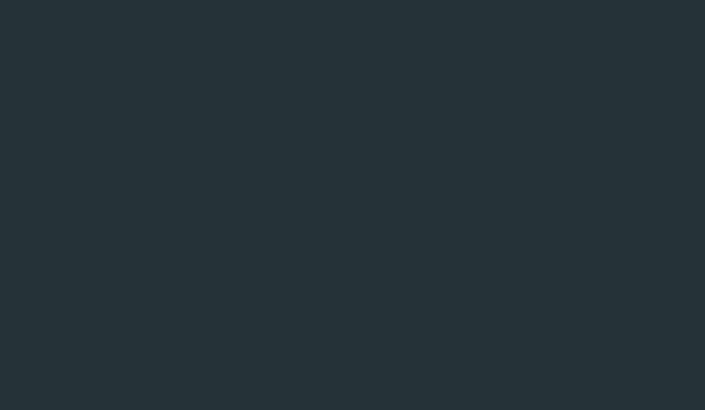
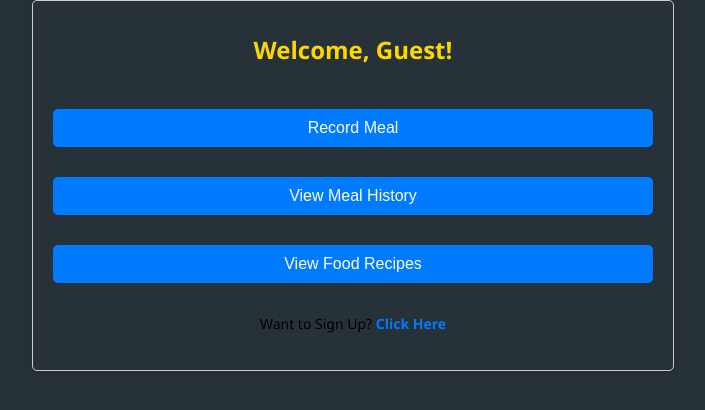
Before and after one commit to howyin/MySmartFoodChoice-React, a React (Vite) app: page /Guest in a window 1280 px wide. Shown: the top 410 px of the page, without its empty margins (287-992 px from the left). Built offline with nearby package versions, Linux system fonts and the light colour scheme.

Commit message:
Added Buttons for guests and css styling
Added record meals, view meal history and view food recipes

```diff
--- a/src/Pages/Guest.css
+++ b/src/Pages/Guest.css
@@ -0,0 +1,43 @@
+.guest-container {
+    max-width: 600px;
+    margin: auto;
+    text-align: center;
+    padding: 20px;
+    border: 1px solid #ccc;
+    border-radius: 5px;
+    box-shadow: 0 0 10px rgba(0, 0, 0, 0.1);
+  }
+
+  .guest-buttons {
+    margin-top: 20px;
+  }
+
+  .guest-buttons button {
+    margin-right: 10px;
+    padding: 10px 20px;
+    font-size: 16px;
+    background-color: #007bff;
+    color: #fff;
+    border: none;
+    border-radius: 5px;
+    cursor: pointer;
+    transition: background-color 0.3s ease;
+  }
+
+  .guest-buttons button:hover {
+    background-color: #0056b3;
+  }
+
+  .signup-link {
+    margin-top: 20px;
+    font-size: 14px;
+  }
+
+  .signup-link a {
+    color: #007bff;
+    text-decoration: none;
+  }
+
+  .signup-link a:hover {
+    text-decoration: underline;
+  }
--- a/src/Pages/Guest.jsx
+++ b/src/Pages/Guest.jsx
@@ -1,8 +1,19 @@
 import React from 'react';
+import { Link } from 'react-router-dom';
 import './Guest.css';
 
 function Guest() {
-  return <></>; // Empty JSX element
+  return (
+    <div className="guest-container">
+      <h2>Welcome, Guest!</h2>
+      <div className="guest-buttons">
+        <button onClick={() => console.log("Navigate to Record Meal page")}>Record Meal</button>
+        <button onClick={() => console.log("Navigate to View Meal History page")}>View Meal History</button>
+        <button onClick={() => console.log("Navigate to View Food Recipes page")}>View Food Recipes</button>
+      </div>
+      <p className="signup-link">Want to Sign Up? <Link to="/signup">Click Here</Link></p>
+    </div>
+  );
 }
 
 export default Guest;
```
